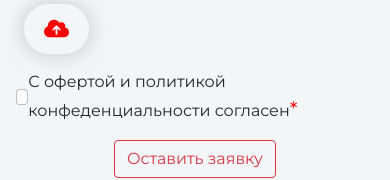
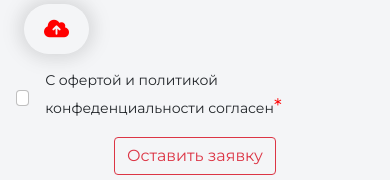
Before and after one commit to joadamson/Taxi-App, a plain HTML site: page form.html in a window 390 px wide. Shown: the part 2128-2308 px from the top of the page. Drawn offline with nearby package versions, Linux system fonts and the light colour scheme.

Commit message:
version 0.1.2

```diff
--- a/css/form.css
+++ b/css/form.css
@@ -149,12 +149,6 @@ body {
         display: none;
     }
     .agree {
-        font-size: 16px;
-    }
-    .end-block {
-        justify-content: space-between;
-    }
-    .end-block input {
-        margin: 0px !important;
+        font-size: 14px;
     }
 }
```
